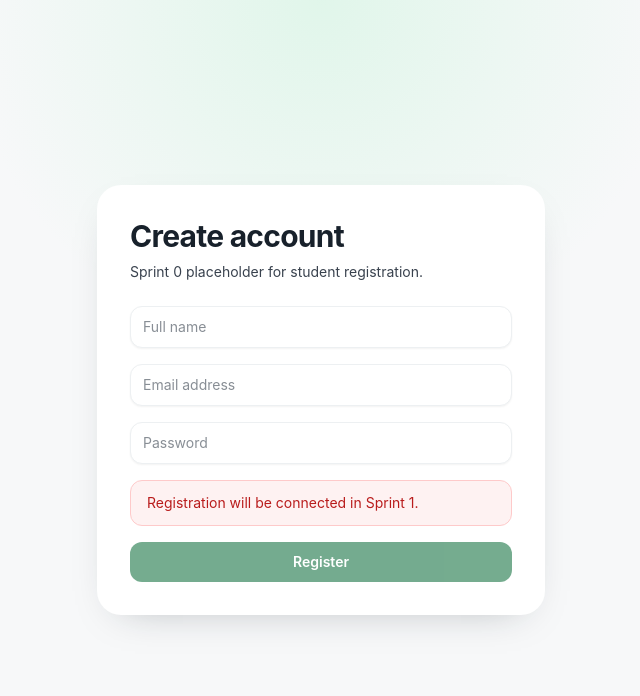
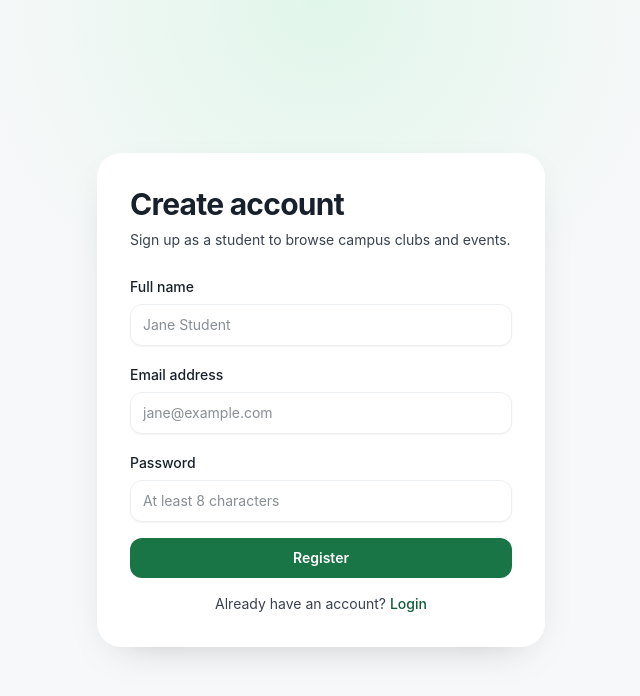
Before and after one commit to JesseDev454/club-event-hub, a React (Vite) app in the folder frontend/: page /register in a window 1280 px wide. Shown: the top 696 px of the page, without its empty margins (319-959 px from the left). Built offline with nearby package versions, Linux system fonts and the light colour scheme; no server answers.

Commit message:
feat: implement Sprint 1 frontend authentication

```diff
--- a/frontend/src/api/authApi.ts
+++ b/frontend/src/api/authApi.ts
@@ -1,13 +1,34 @@
+import type { AuthSuccessPayload, AuthUser, LoginInput, RegisterStudentInput } from "../types/auth";
 import { apiClient } from "./client";
 
+type ApiSuccessResponse<T> = {
+  success: true;
+  message: string;
+  data: T;
+};
+
 export const authApi = {
-  register(payload: unknown) {
-    return apiClient.post("/auth/register", payload);
+  async registerStudent(payload: RegisterStudentInput): Promise<AuthSuccessPayload> {
+    const response = await apiClient.post<ApiSuccessResponse<AuthSuccessPayload>>(
+      "/auth/register",
+      payload,
+    );
+
+    return response.data.data;
   },
-  login(payload: unknown) {
-    return apiClient.post("/auth/login", payload);
+
+  async loginUser(payload: LoginInput): Promise<AuthSuccessPayload> {
+    const response = await apiClient.post<ApiSuccessResponse<AuthSuccessPayload>>(
+      "/auth/login",
+      payload,
+    );
+
+    return response.data.data;
   },
-  getCurrentUser() {
-    return apiClient.get("/auth/me");
+
+  async getCurrentUser(): Promise<AuthUser> {
+    const response = await apiClient.get<ApiSuccessResponse<AuthUser>>("/auth/me");
+
+    return response.data.data;
   },
 };
--- a/frontend/src/api/client.ts
+++ b/frontend/src/api/client.ts
@@ -1,4 +1,8 @@
-import axios from "axios";
+import axios, { AxiosError } from "axios";
+
+type ApiErrorPayload = {
+  message?: string;
+};
 
 export const apiClient = axios.create({
   baseURL: import.meta.env.VITE_API_BASE_URL,
@@ -6,3 +10,25 @@ export const apiClient = axios.create({
     "Content-Type": "application/json",
   },
 });
+
+export function setApiClientToken(token: string | null): void {
+  if (token) {
+    apiClient.defaults.headers.common.Authorization = `Bearer ${token}`;
+    return;
+  }
+
+  delete apiClient.defaults.headers.common.Authorization;
+}
+
+export function getApiErrorMessage(error: unknown, fallback = "Something went wrong."): string {
+  if (axios.isAxiosError(error)) {
+    const axiosError = error as AxiosError<ApiErrorPayload>;
+    return axiosError.response?.data?.message ?? fallback;
+  }
+
+  if (error instanceof Error) {
+    return error.message;
+  }
+
+  return fallback;
+}
--- a/frontend/src/pages/LoginPage.tsx
+++ b/frontend/src/pages/LoginPage.tsx
@@ -1,22 +1,121 @@
+import { useState, type FormEvent } from "react";
+import { Link, Navigate, useLocation, useNavigate } from "react-router-dom";
+
+import { getApiErrorMessage } from "../api/client";
 import { Button } from "../components/ui/Button";
 import { ErrorMessage } from "../components/ui/ErrorMessage";
 import { Input } from "../components/ui/Input";
+import { LoadingState } from "../components/ui/LoadingState";
+import { useAuth } from "../state/AuthContext";
+import type { UserRole } from "../types/auth";
+
+type LocationState = {
+  from?: {
+    pathname?: string;
+  };
+};
 
 export function LoginPage() {
+  const navigate = useNavigate();
+  const location = useLocation();
+  const { isAuthenticated, loading, login, user } = useAuth();
+  const [formData, setFormData] = useState({
+    email: "",
+    password: "",
+  });
+  const [submitting, setSubmitting] = useState(false);
+  const [error, setError] = useState<string | null>(null);
+
+  const getPostLoginRedirect = (role: UserRole): string => {
+    const state = location.state as LocationState | null;
+    const requestedPath = state?.from?.pathname;
+
+    if (role === "club_admin") {
+      return requestedPath?.startsWith("/admin") ? requestedPath : "/admin/events";
+    }
+
+    if (requestedPath && !requestedPath.startsWith("/admin")) {
+      return requestedPath;
+    }
+
+    return "/";
+  };
+
+  const handleSubmit = async (event: FormEvent<HTMLFormElement>) => {
+    event.preventDefault();
+    setSubmitting(true);
+    setError(null);
+
+    try {
+      const authenticatedUser = await login(formData);
+      navigate(getPostLoginRedirect(authenticatedUser.role), { replace: true });
+    } catch (submissionError) {
+      setError(getApiErrorMessage(submissionError, "Unable to sign you in."));
+    } finally {
+      setSubmitting(false);
+    }
+  };
+
+  if (loading) {
+    return <LoadingState label="Checking your session..." />;
+  }
+
+  if (isAuthenticated && user) {
+    return <Navigate replace to={getPostLoginRedirect(user.role)} />;
+  }
+
   return (
     <div className="space-y-6">
       <div>
         <h1 className="text-3xl font-bold tracking-tight text-ink-900">Welcome back</h1>
-        <p className="mt-2 text-sm text-ink-700">Sprint 0 placeholder for login.</p>
+        <p className="mt-2 text-sm text-ink-700">
+          Sign in to RSVP or manage events for your club.
+        </p>
       </div>
 
-      <form className="space-y-4">
-        <Input disabled placeholder="Email address" type="email" />
-        <Input disabled placeholder="Password" type="password" />
-        <ErrorMessage message="Authentication will be connected in Sprint 1." />
-        <Button className="w-full" disabled type="submit">
-          Login
+      <form className="space-y-4" onSubmit={handleSubmit}>
+        <div className="space-y-1.5">
+          <label className="text-sm font-medium text-ink-900" htmlFor="email">
+            Email address
+          </label>
+          <Input
+            id="email"
+            onChange={(event) => setFormData((current) => ({ ...current, email: event.target.value }))}
+            placeholder="you@example.com"
+            required
+            type="email"
+            value={formData.email}
+          />
+        </div>
+
+        <div className="space-y-1.5">
+          <label className="text-sm font-medium text-ink-900" htmlFor="password">
+            Password
+          </label>
+          <Input
+            id="password"
+            onChange={(event) =>
+              setFormData((current) => ({ ...current, password: event.target.value }))
+            }
+            placeholder="Enter your password"
+            required
+            type="password"
+            value={formData.password}
+          />
+        </div>
+
+        <ErrorMessage message={error} />
+
+        <Button className="w-full" disabled={submitting} type="submit">
+          {submitting ? "Signing in..." : "Login"}
         </Button>
+
+        <p className="text-center text-sm text-ink-700">
+          Need an account?{" "}
+          <Link className="font-medium text-brand-700 hover:text-brand-600" to="/register">
+            Register
+          </Link>
+        </p>
       </form>
     </div>
   );
--- a/frontend/src/pages/RegisterPage.tsx
+++ b/frontend/src/pages/RegisterPage.tsx
@@ -1,25 +1,113 @@
+import { useState, type FormEvent } from "react";
+import { Link, Navigate, useNavigate } from "react-router-dom";
+
+import { getApiErrorMessage } from "../api/client";
+import { Button } from "../components/ui/Button";
 import { ErrorMessage } from "../components/ui/ErrorMessage";
 import { Input } from "../components/ui/Input";
-import { Button } from "../components/ui/Button";
+import { LoadingState } from "../components/ui/LoadingState";
+import { useAuth } from "../state/AuthContext";
 
 export function RegisterPage() {
+  const navigate = useNavigate();
+  const { isAuthenticated, loading, register } = useAuth();
+  const [formData, setFormData] = useState({
+    name: "",
+    email: "",
+    password: "",
+  });
+  const [submitting, setSubmitting] = useState(false);
+  const [error, setError] = useState<string | null>(null);
+
+  const handleSubmit = async (event: FormEvent<HTMLFormElement>) => {
+    event.preventDefault();
+    setSubmitting(true);
+    setError(null);
+
+    try {
+      await register(formData);
+      navigate("/", { replace: true });
+    } catch (submissionError) {
+      setError(getApiErrorMessage(submissionError, "Unable to create your account."));
+    } finally {
+      setSubmitting(false);
+    }
+  };
+
+  if (loading) {
+    return <LoadingState label="Preparing registration..." />;
+  }
+
+  if (isAuthenticated) {
+    return <Navigate replace to="/" />;
+  }
+
   return (
     <div className="space-y-6">
       <div>
         <h1 className="text-3xl font-bold tracking-tight text-ink-900">Create account</h1>
         <p className="mt-2 text-sm text-ink-700">
-          Sprint 0 placeholder for student registration.
+          Sign up as a student to browse campus clubs and events.
         </p>
       </div>
 
-      <form className="space-y-4">
-        <Input disabled placeholder="Full name" />
-        <Input disabled placeholder="Email address" type="email" />
-        <Input disabled placeholder="Password" type="password" />
-        <ErrorMessage message="Registration will be connected in Sprint 1." />
-        <Button className="w-full" disabled type="submit">
-          Register
+      <form className="space-y-4" onSubmit={handleSubmit}>
+        <div className="space-y-1.5">
+          <label className="text-sm font-medium text-ink-900" htmlFor="name">
+            Full name
+          </label>
+          <Input
+            id="name"
+            onChange={(event) => setFormData((current) => ({ ...current, name: event.target.value }))}
+            placeholder="Jane Student"
+            required
+            value={formData.name}
+          />
+        </div>
+
+        <div className="space-y-1.5">
+          <label className="text-sm font-medium text-ink-900" htmlFor="email">
+            Email address
+          </label>
+          <Input
+            id="email"
+            onChange={(event) => setFormData((current) => ({ ...current, email: event.target.value }))}
+            placeholder="jane@example.com"
+            required
+            type="email"
+            value={formData.email}
+          />
+        </div>
+
+        <div className="space-y-1.5">
+          <label className="text-sm font-medium text-ink-900" htmlFor="password">
+            Password
+          </label>
+          <Input
+            id="password"
+            minLength={8}
+            onChange={(event) =>
+              setFormData((current) => ({ ...current, password: event.target.value }))
+            }
+            placeholder="At least 8 characters"
+            required
+            type="password"
+            value={formData.password}
+          />
+        </div>
+
+        <ErrorMessage message={error} />
+
+        <Button className="w-full" disabled={submitting} type="submit">
+          {submitting ? "Creating account..." : "Register"}
         </Button>
+
+        <p className="text-center text-sm text-ink-700">
+          Already have an account?{" "}
+          <Link className="font-medium text-brand-700 hover:text-brand-600" to="/login">
+            Login
+          </Link>
+        </p>
       </form>
     </div>
   );
--- a/frontend/src/routes/RoleProtectedRoute.tsx
+++ b/frontend/src/routes/RoleProtectedRoute.tsx
@@ -1,16 +1,23 @@
-import { Navigate, Outlet } from "react-router-dom";
+import { Navigate, Outlet, useLocation } from "react-router-dom";
 
-import { useAuth, type UserRole } from "../state/AuthContext";
+import { LoadingState } from "../components/ui/LoadingState";
+import { useAuth } from "../state/AuthContext";
+import type { UserRole } from "../types/auth";
 
 type RoleProtectedRouteProps = {
   allowedRoles: UserRole[];
 };
 
 export function RoleProtectedRoute({ allowedRoles }: RoleProtectedRouteProps) {
-  const { user } = useAuth();
+  const { loading, user } = useAuth();
+  const location = useLocation();
+
+  if (loading) {
+    return <LoadingState label="Checking your permissions..." />;
+  }
 
   if (!user || !allowedRoles.includes(user.role)) {
-    return <Navigate replace to="/" />;
+    return <Navigate replace state={{ from: location }} to="/" />;
   }
 
   return <Outlet />;
--- /dev/null
+++ b/frontend/src/types/auth.ts
@@ -0,0 +1,25 @@
+export type UserRole = "student" | "club_admin";
+
+export type AuthUser = {
+  id: string;
+  name: string;
+  email: string;
+  role: UserRole;
+  clubId: string | null;
+};
+
+export type AuthSuccessPayload = {
+  token: string;
+  user: AuthUser;
+};
+
+export type RegisterStudentInput = {
+  name: string;
+  email: string;
+  password: string;
+};
+
+export type LoginInput = {
+  email: string;
+  password: string;
+};
```
Also changed, not shown: frontend/src/components/common/Navbar.tsx (+18 -7 lines), frontend/src/state/AuthContext.tsx (+80 -25 lines).
